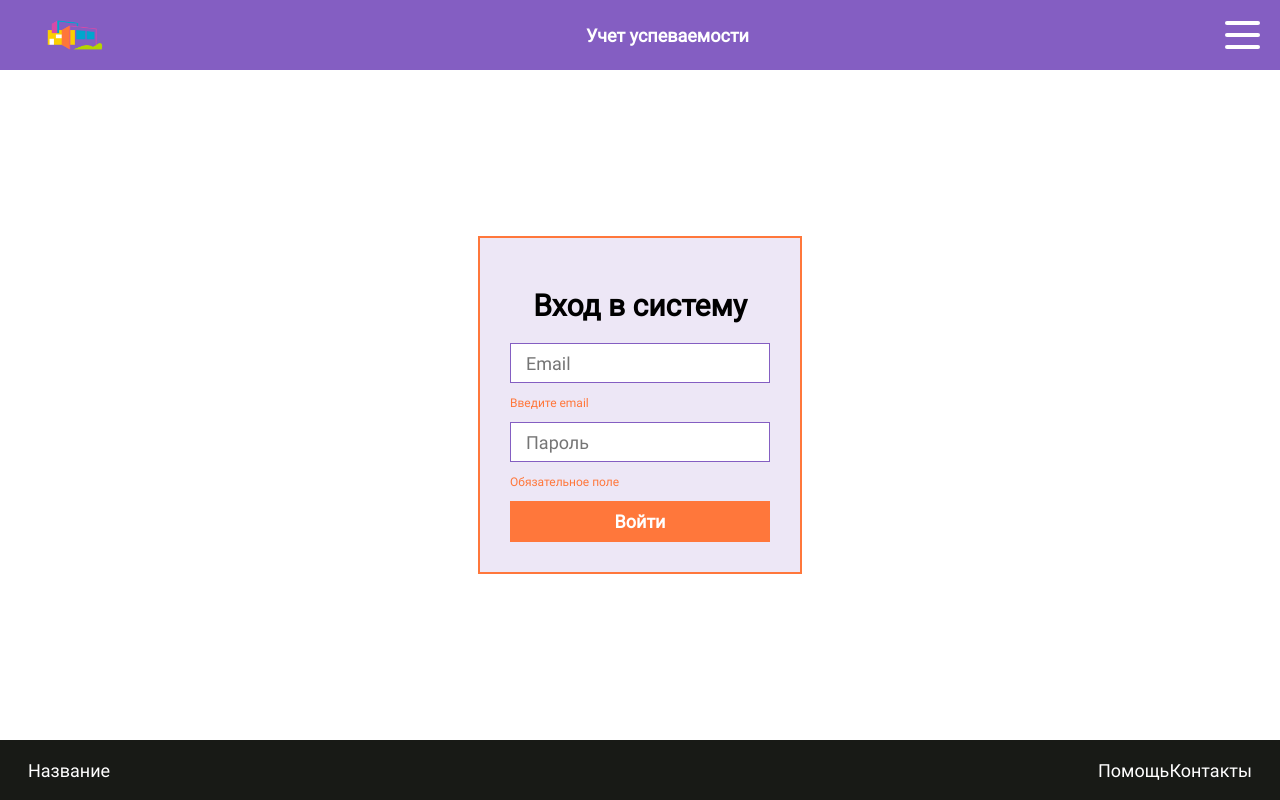
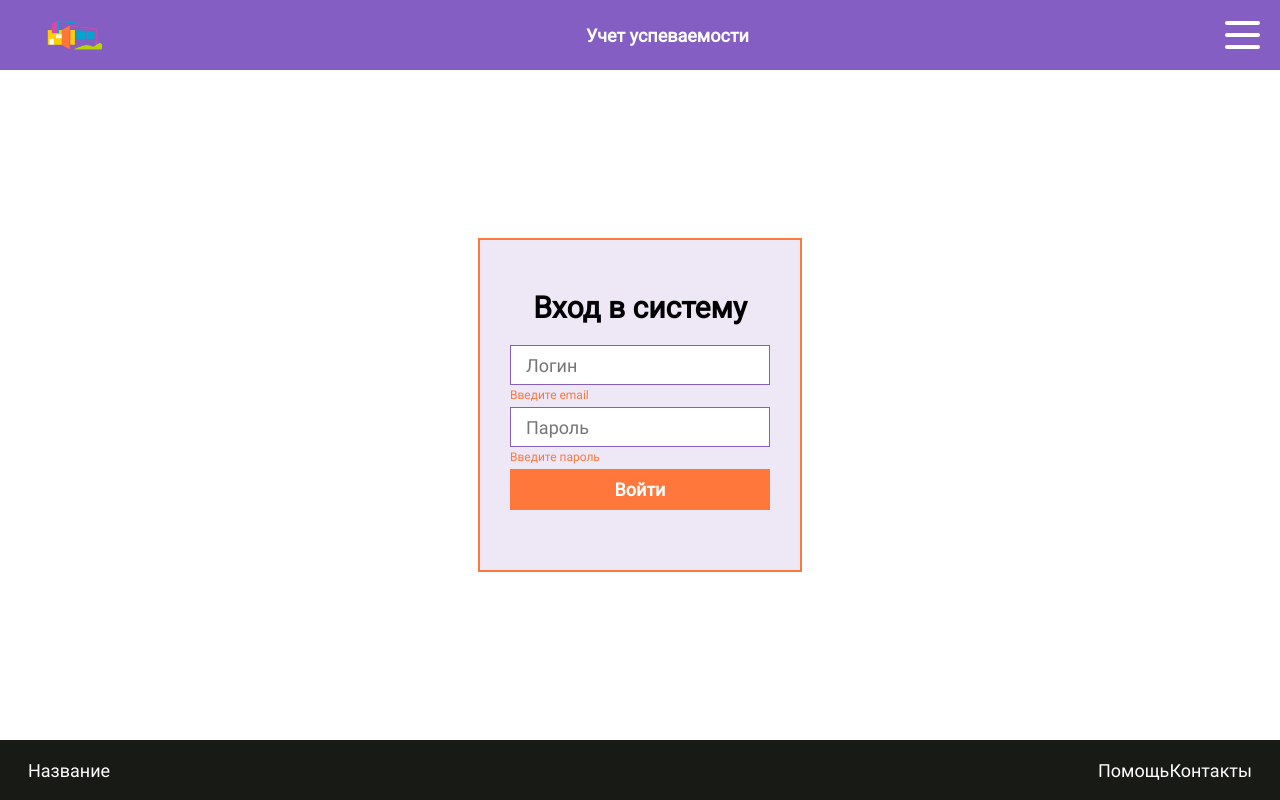
Before and after one commit to alinatuktarova/system, a React (Create React App) app: page / in a window 1280 px wide. Both pictures are taken after a click on the button "Войти". Built offline with nearby package versions, Linux system fonts and the light colour scheme.

Commit message:
Исправление авторизации

```diff
--- a/src/components/Authorization/Authorization.js
+++ b/src/components/Authorization/Authorization.js
@@ -1,4 +1,4 @@
-import React from 'react'
+import React, { useState } from 'react'
 import { Formik } from 'formik'
 import * as yup from 'yup'
 import { useHistory } from 'react-router-dom'
@@ -11,9 +11,10 @@ import { setValue } from '../../actions/ValuesAction'
 const Authorization = () => {
   const history = useHistory();
   const dispatch = useDispatch();
+  const [errorMessage, setErrorMessage] = useState(false);
   const userSchema = yup.object().shape({
-    email: yup.string().typeError('Неверно введен email').required('Введите email'),
-    password: yup.string().required('Обязательное поле'),
+    email: yup.string().required('Введите email'),
+    password: yup.string().required('Введите пароль'),
   })
   return (
     <div className={styles.block}>
@@ -26,6 +27,8 @@ const Authorization = () => {
           if (values.password === 'test' && values.email === 'test') {
             history.push('/diary');
             dispatch(setValue());
+          } else {
+            setErrorMessage(true);
           }
         }}
         validationSchema={userSchema}
@@ -37,8 +40,6 @@ const Authorization = () => {
           handleChange,
           handleBlur,
           handleSubmit,
-          isValid,
-          dirty,
         }) => (
           <div className={styles.authorization}>
             <span className={styles.authorization__title}>Вход в систему</span>
@@ -48,9 +49,17 @@ const Authorization = () => {
               onChange={handleChange}
               onBlur={handleBlur}
               value={values.email}
-              placeholder="Email"
+              placeholder="Логин"
             />
-            {touched.email && errors.email && <p className={styles.error}>{errors.email}</p>}
+            <div className={styles.error__box}>
+              {
+            touched.email
+            && errors.email
+            && (
+              <span className={styles.error}>{errors.email}</span>
+            )
+            }
+            </div>
             <AuthorizationInput
               type="password"
               name="password"
@@ -59,12 +68,17 @@ const Authorization = () => {
               value={values.password}
               placeholder="Пароль"
             />
-            {
-            touched.password
+            <div className={styles.error__box}>
+              {touched.password
             && errors.password
-            && <p className={styles.error}>{errors.password}</p>
-            }
+            && (
+              <span className={`${styles.error}`}>{errors.password}</span>
+            )}
+            </div>
             <TextButton text="Войти" func={handleSubmit} />
+            <div className={styles.errorMessage__box}>
+              <span className={`${errorMessage ? styles.errorMessage : styles.none}`}>Не удается войти.</span>
+            </div>
           </div>
         )}
       </Formik>
--- a/src/components/Authorization/Authorization.module.scss
+++ b/src/components/Authorization/Authorization.module.scss
@@ -30,3 +30,25 @@
     font-size: 30px;
     text-align: center;
 }
+
+.errorMessage{
+    display: block;
+    @include Student;
+    font-size: 14px;
+    white-space: pre-wrap;
+    color: $color-orange;
+    text-align: center;
+}
+
+.none{
+    display: none;
+}
+
+.errorMessage__box{
+    height: 20px;
+    margin-top: 10px;
+}
+
+.error__box{
+    height: 22px;
+}
--- a/src/components/AuthorizationInput/AuthorizationInput.module.scss
+++ b/src/components/AuthorizationInput/AuthorizationInput.module.scss
@@ -18,5 +18,4 @@
 .box{
     height: 40px;
     background-color: white;
-    margin-bottom: 10px;
 }
```
